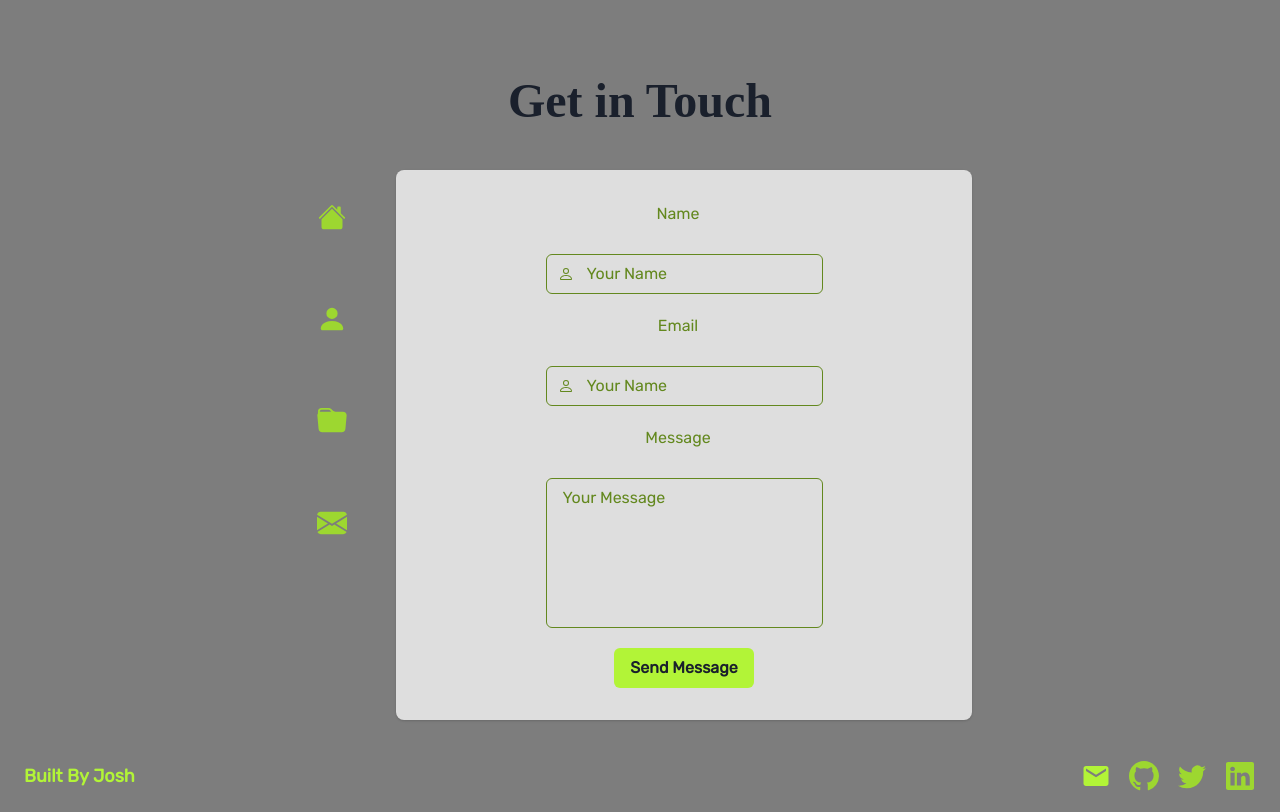
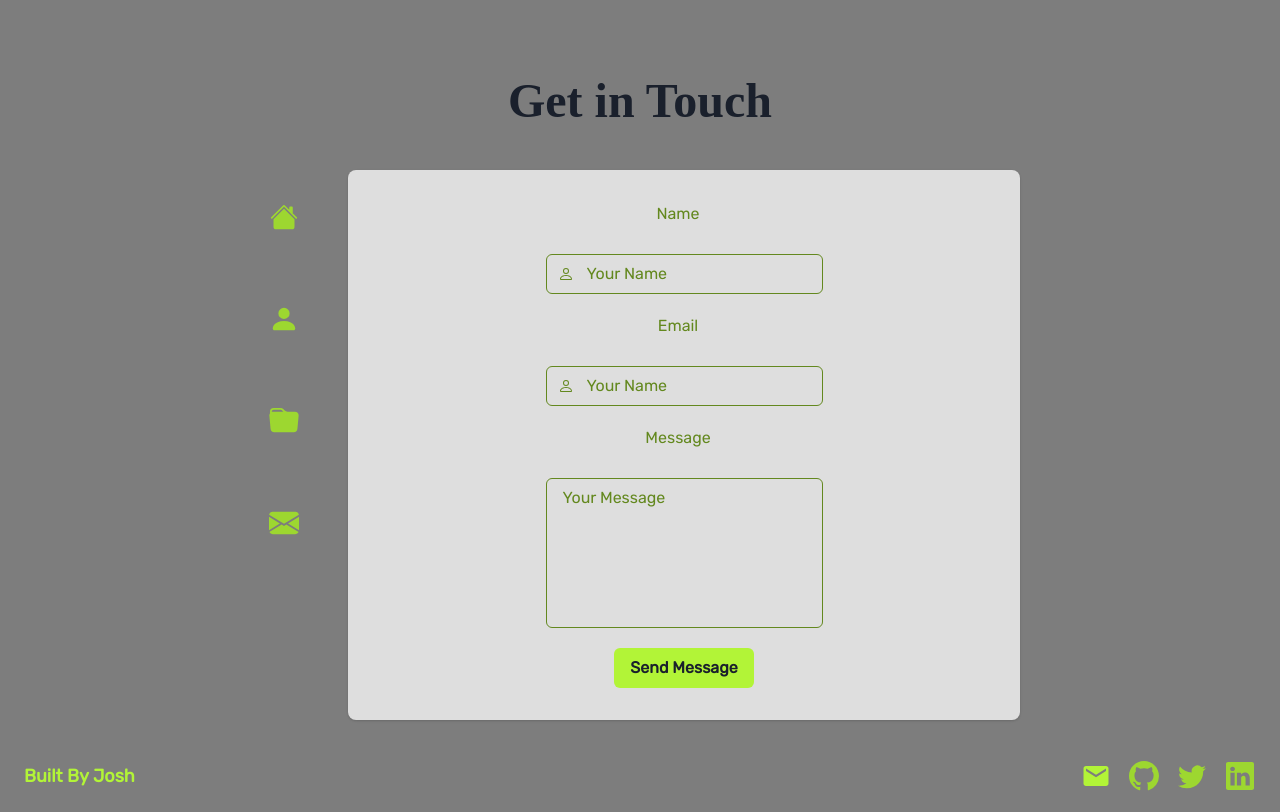
Before and after one commit to builtbyjosh/builtbyjosh-next-portfolio, a Next.js app: page /contact in a window 1280 px wide. Built offline with nearby package versions, Linux system fonts and the light colour scheme; a web font is replaced by a local one.

Commit message:
fix page sizing

```diff
--- a/components/Layout.js
+++ b/components/Layout.js
@@ -42,7 +42,7 @@ const Layout = ({ heading, children }) => {
                     borderRadius="lg"
                     p={8}
                     shadow="base"
-                    minW={"xl"}
+                    minW={"2xl"}
                   >
                     <VStack textColor={"secondary.800"}>{children}</VStack>
                   </Box>
```
